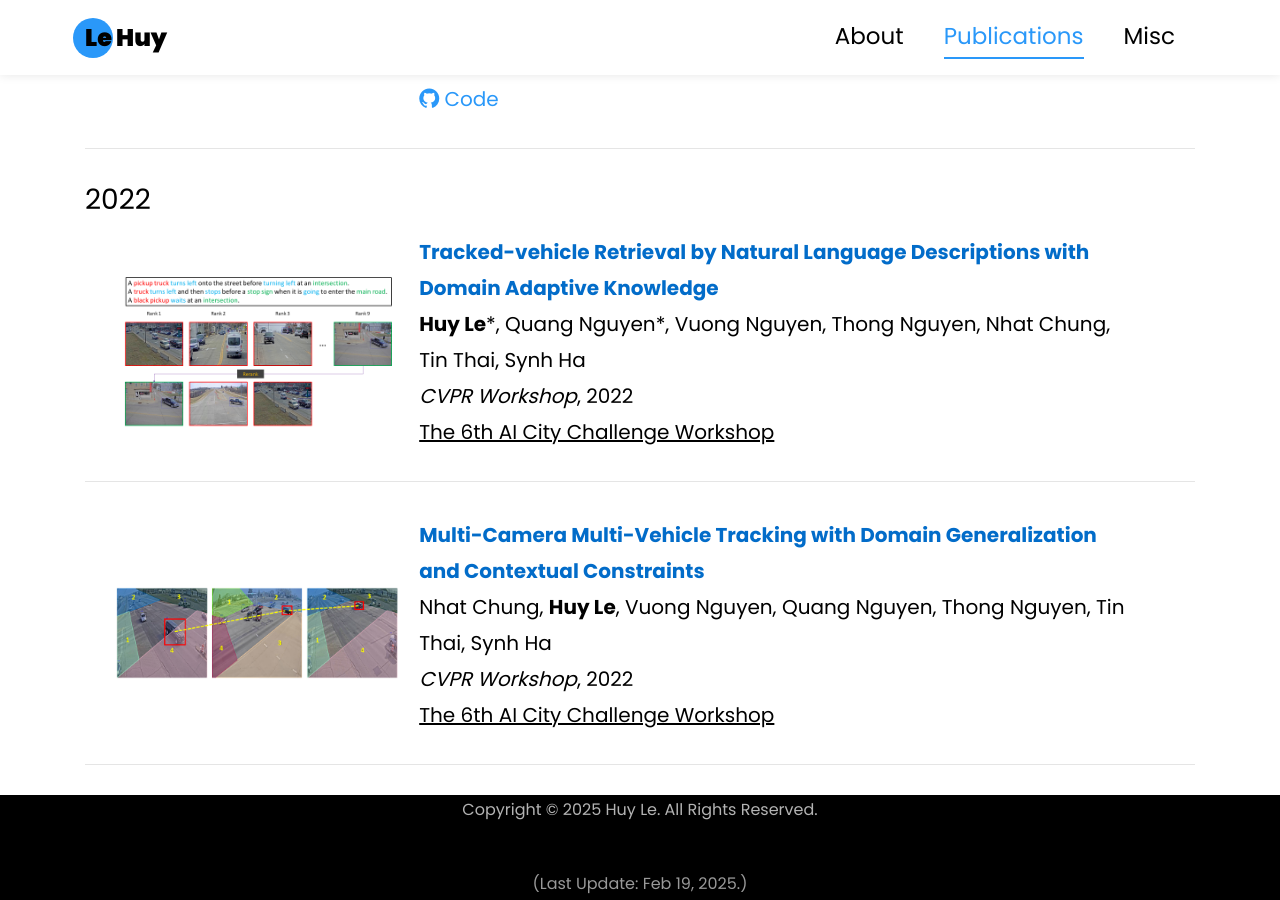
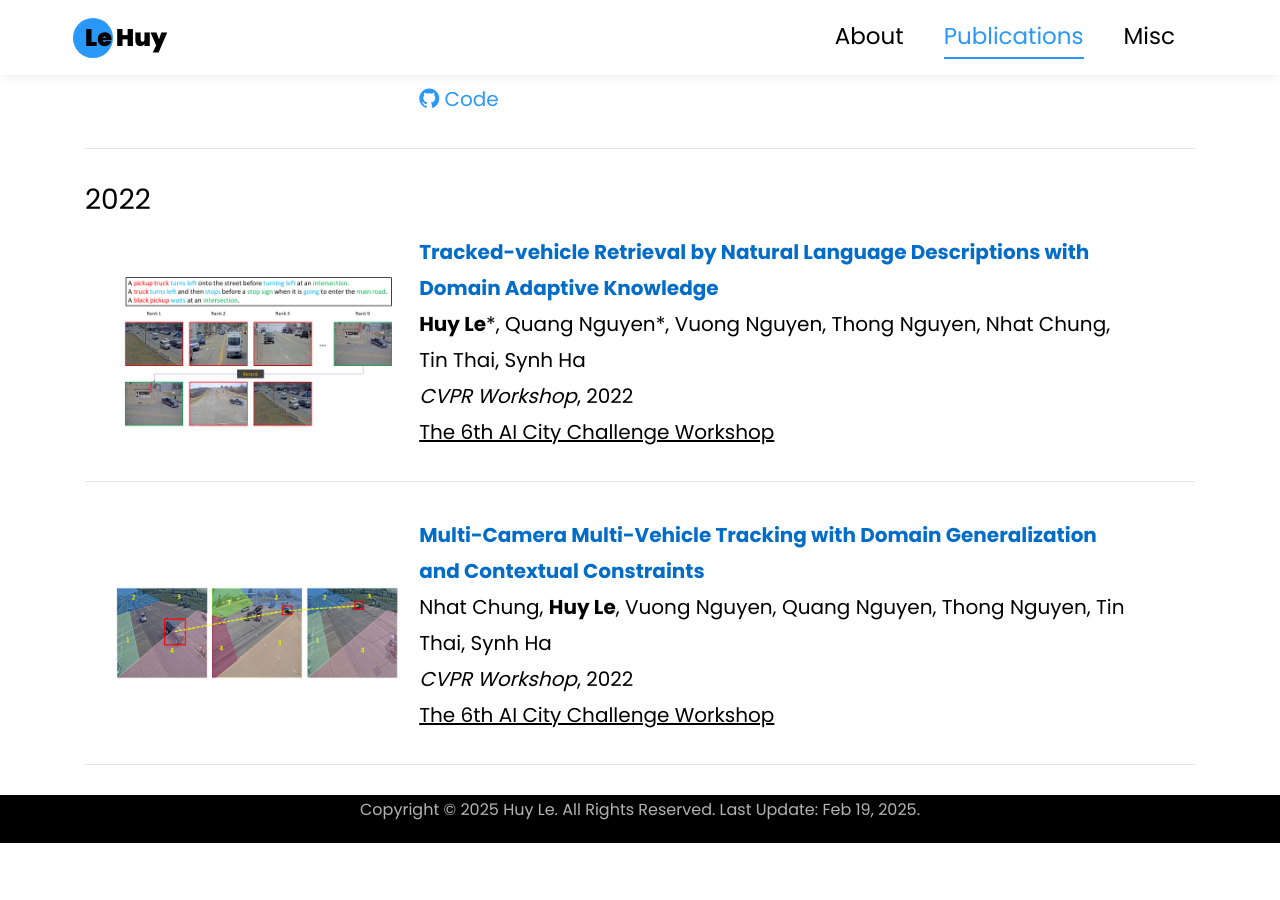
Before and after one commit to lehuy1611/lehuy1611.github.io, a Jekyll site: the page built from publication.html, in a window 1280 px wide and 900 px high, scrolled down 1605 px. Built offline with Jekyll 4.4.1, drawn with Linux system fonts in a browser that asks for light colours; nearby versions of some CDN libraries; library files that are not in the unit come from our copies; a style sheet for code colours, icons or effects is not loaded; after the commit the page ends 2448 px from its top, so only the background shows below that.

Commit message:
edit main page

```diff
--- a/gallery.html
+++ b/gallery.html
@@ -100,8 +100,7 @@
 				<div class="col-md-12 text-center">
 					<p>
 						Copyright &copy;
-						<script>document.write(new Date().getFullYear());</script> Huy Le. All Rights Reserved.
-                        <br> (Last Update: Feb 19, 2025.)
+						<script>document.write(new Date().getFullYear());</script> Huy Le. All Rights Reserved. Last Update: Feb 19, 2025.
 					</p>
 				</div>
 			</div>
--- a/index.html
+++ b/index.html
@@ -171,8 +171,8 @@
             <div class="row">
                 <div class="col-md-12 text-center">
                     <p>
-                        &copy; <script>document.write(new Date().getFullYear());</script> Huy Le. All Rights Reserved.
-                        <br> (Last Update: Feb 19, 2025.)
+                        Copyright &copy;
+                        <script>document.write(new Date().getFullYear());</script> Huy Le. All Rights Reserved. Last Update: Feb 19, 2025.
                     </p>
                 </div>
             </div>
--- a/publication.html
+++ b/publication.html
@@ -174,8 +174,10 @@ layout: null
         <div class="container">
             <div class="row">
                 <div class="col-md-12 text-center">
-                    <p>Copyright &copy; <script>document.write(new Date().getFullYear());</script> Huy Le. All Rights Reserved.</p>
-                    <br> (Last Update: Feb 19, 2025.)
+                    <p>
+                    Copyright &copy;
+                    <script>document.write(new Date().getFullYear());</script> Huy Le. All Rights Reserved. Last Update: Feb 19, 2025.
+                    </p>
                 </div>
             </div>
         </div>
```
